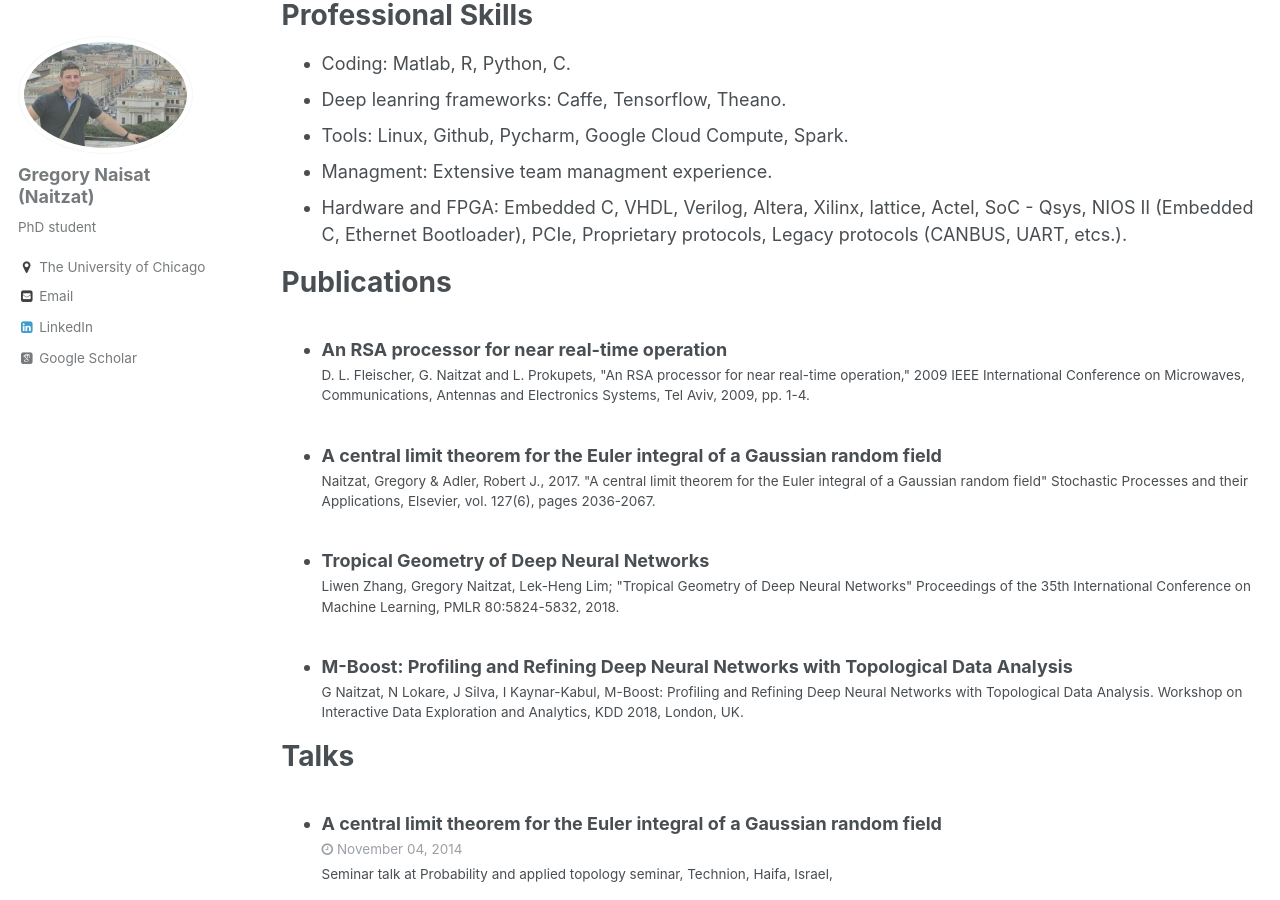
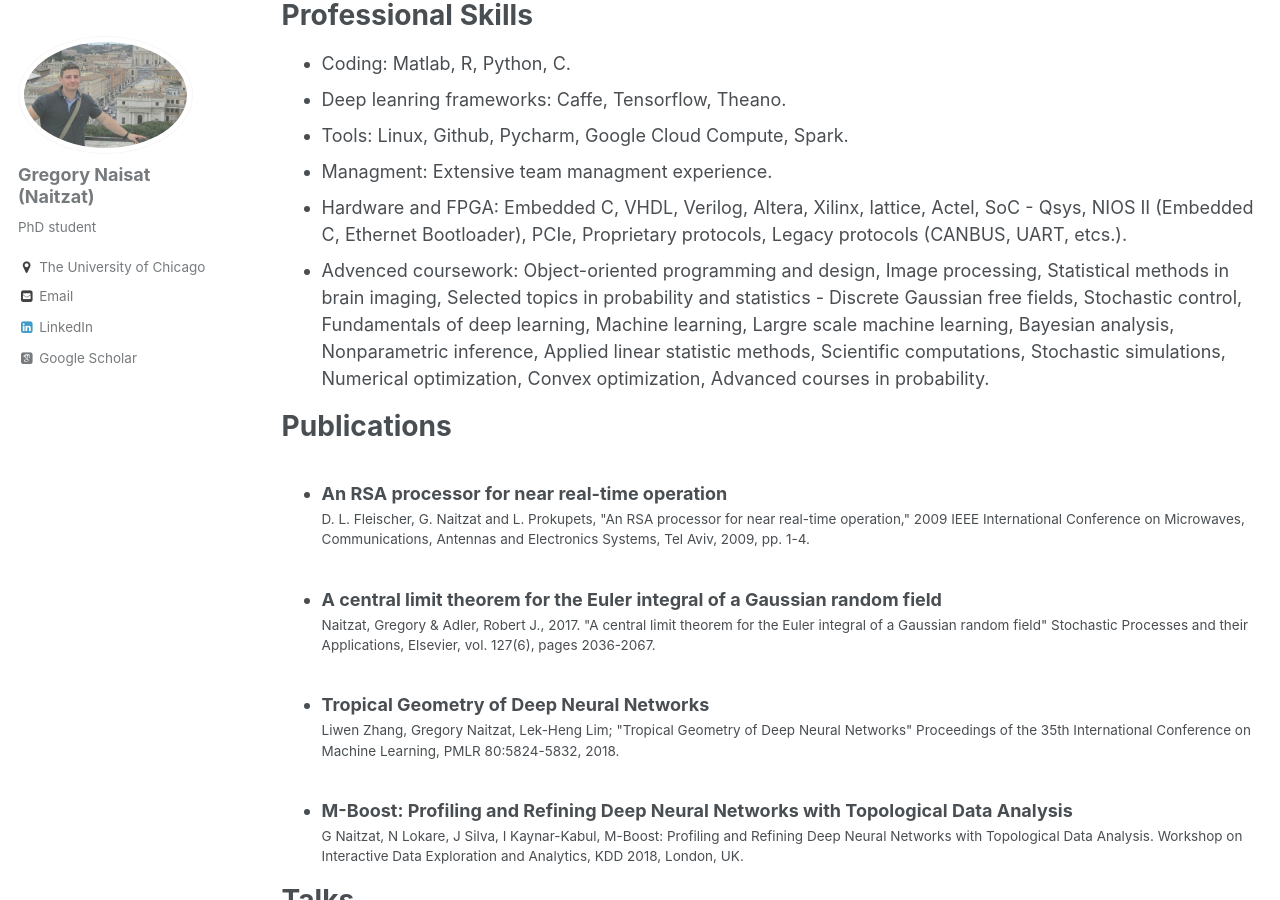
Before and after one commit to sgregnt/sgregnt.github.io, a Jekyll site: the page built from _pages/cv.md, in a window 1280 px wide and 900 px high, scrolled down 1811 px. Built offline with Jekyll 4.4.1, drawn with Linux system fonts in a browser that asks for light colours; some web fonts are replaced.

Commit message:
added coursework

```diff
--- a/_pages/cv.md
+++ b/_pages/cv.md
@@ -74,7 +74,13 @@ Professional Skills
 * Hardware and FPGA: Embedded C, VHDL, Verilog, Altera, Xilinx, lattice,
 Actel, SoC - Qsys, NIOS II (Embedded C, Ethernet Bootloader), PCIe, Proprietary
 protocols, Legacy protocols (CANBUS, UART, etcs.).
-
+* Advenced coursework: Object-oriented programming and
+design, Image processing,  Statistical methods
+in brain imaging, Selected topics in probability and statistics - Discrete Gaussian free fields,
+Stochastic control, Fundamentals of deep learning, Machine learning, Largre scale machine
+learning, Bayesian analysis, Nonparametric inference, Applied linear statistic methods, Scientific
+computations, Stochastic simulations, Numerical optimization, Convex optimization, Advanced
+courses in probability.
 
 Publications
 ======
```
